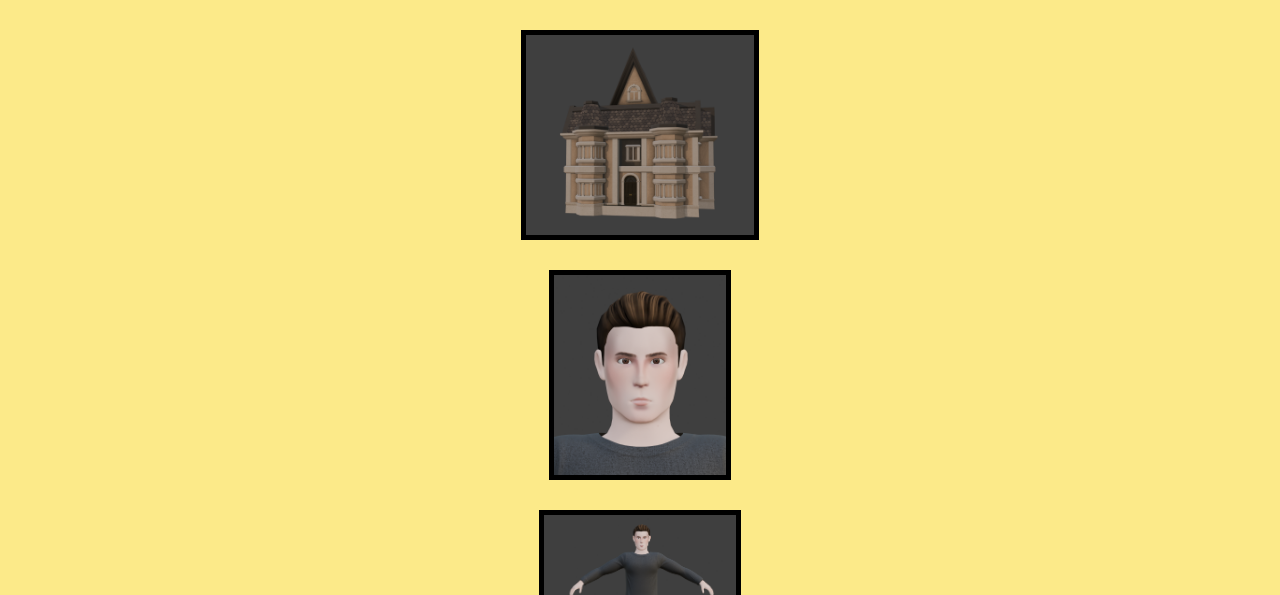
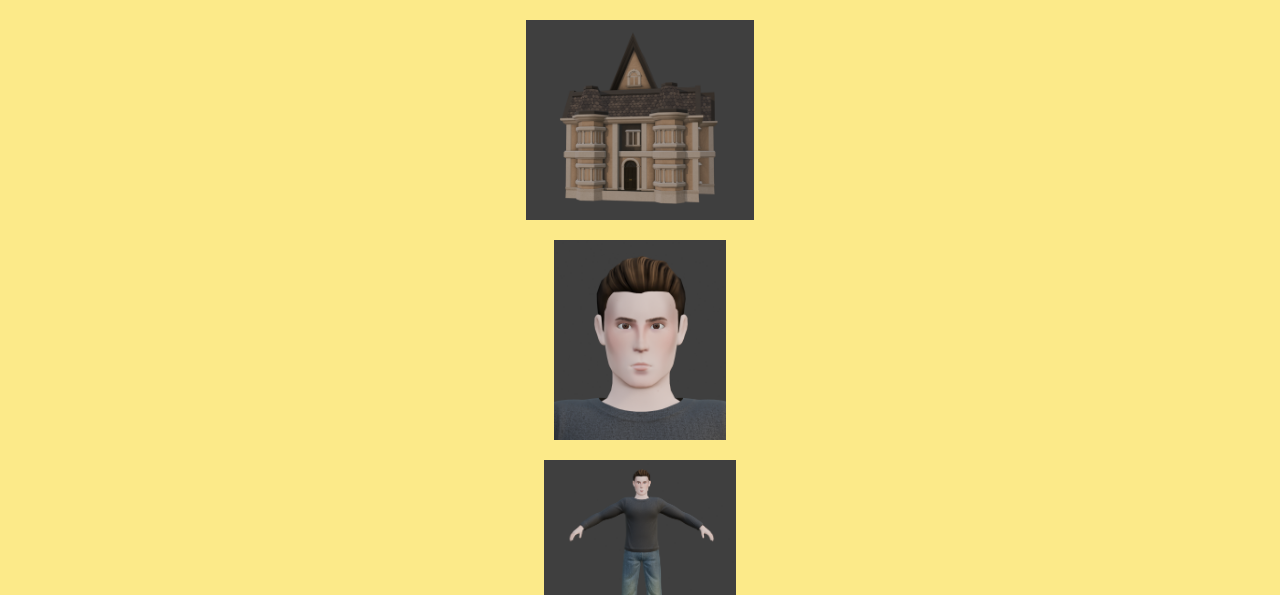
Before and after one commit to KintoruSlays/Portfolio, a plain HTML site: page index.html in a window 1280 px wide. Shown: the part 205-800 px from the top of the page. Drawn offline with Linux system fonts and the light colour scheme.

Commit message:
just lil modifications

```diff
--- a/index.html
+++ b/index.html
@@ -1,4 +1,5 @@
 <!DOCTYPE html>
+<html lang="en">
 <head>
     <title>Tenkanen Miro Portfolio</title>
     <link rel="stylesheet" type="text/css" href="styles.css"
@@ -10,9 +11,9 @@
     </div>
 
     <div class="images">
-        <img src="MANSION.png" style="height: 200px; margin-bottom: 20px;" class="outline">
-        <img src="man_face.png" style="height: 200px; margin-bottom: 20px;" class="outline">
-        <img src="man_fullbody.png" style="height: 200px; margin-bottom: 20px;" class="outline">
+        <img src="MANSION.png" style="height: 200px; margin-bottom: 20px;">
+        <img src="man_face.png" style="height: 200px; margin-bottom: 20px;">
+        <img src="man_fullbody.png" style="height: 200px; margin-bottom: 20px;">
     </div>
 
     <div class="background">
--- a/styles.css
+++ b/styles.css
@@ -29,8 +29,8 @@ body {
     align-items: center;
 }
 .outline {
+    display: flex;
     border: 5px solid black;
-    margin: 10px;
 }
 .boxy {
     margin: 20px;
```
